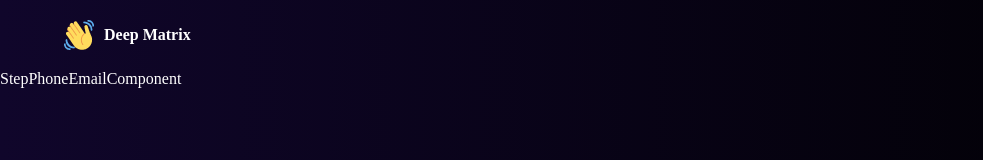
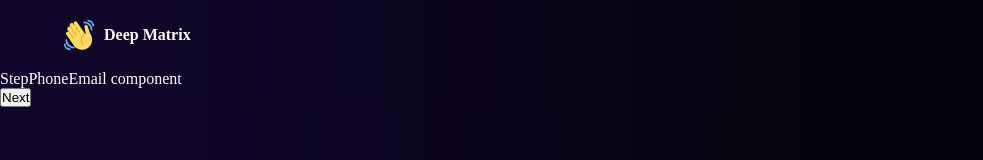
Before and after one commit to AmulSharma12/Deep-Matrix-Product, a React (Create React App) app: page /register in a window 1280 px wide. Shown: the top 160 px of the page, without its empty margins (0-983 px from the left). Built offline with nearby package versions, Linux system fonts and the light colour scheme.

Commit message:
Register steps linked by next button

```diff
--- a/src/pages/Register/Register.jsx
+++ b/src/pages/Register/Register.jsx
@@ -18,10 +18,13 @@ const steps = {
 const Register = () => {
   const [step, setStep] = useState(1);
   const Step = steps[step];
+  function onNext() {
+    setStep(step + 1);
+  }
 
   return (
     <div>
-      <Step />
+      <Step onNext={onNext} />
     </div>
   );
 };
--- a/src/pages/Steps/StepAvatar/StepAvatar.jsx
+++ b/src/pages/Steps/StepAvatar/StepAvatar.jsx
@@ -1,7 +1,12 @@
 import react from "react";
 
-const StepAvatar = () => {
-  return <div>Step Avatar component to be rendered</div>;
+const StepAvatar = ({ onNext }) => {
+  return (
+    <>
+      <div>StepAvatar component</div>
+      <button onClick={onNext}>Next</button>
+    </>
+  );
 };
 
 export default StepAvatar;
--- a/src/pages/Steps/StepName/StepName.jsx
+++ b/src/pages/Steps/StepName/StepName.jsx
@@ -1,7 +1,12 @@
 import react from "react";
 
-const StepName = () => {
-  return <div>Step Name component</div>;
+const StepName = ({onNext}) => {
+  return (
+    <>
+      <div>StepName component</div>
+      <button onClick={onNext}>Next</button>
+    </>
+  );
 };
 
 export default StepName;
--- a/src/pages/Steps/StepOtp/StepOtp.jsx
+++ b/src/pages/Steps/StepOtp/StepOtp.jsx
@@ -1,7 +1,12 @@
 import react from "react";
 
-const StepOtp = () => {
-  return <div>Step Otp component to be rendered</div>;
+const StepOtp = ({onNext}) => {
+  return (
+    <>
+      <div>StepOtp component</div>
+      <button onClick={onNext}>Next</button>
+    </>
+  );
 };
 
 export default StepOtp;
--- a/src/pages/Steps/StepPhoneEmail/StepPhoneEmail.jsx
+++ b/src/pages/Steps/StepPhoneEmail/StepPhoneEmail.jsx
@@ -1,7 +1,12 @@
 import react from "react";
 
-const StepPhoneEmail = () => {
-  return <div>StepPhoneEmailComponent</div>;
+const StepPhoneEmail = ({ onNext }) => {
+  return (
+    <>
+      <div>StepPhoneEmail component</div>
+      <button onClick={onNext}>Next</button>
+    </>
+  );
 };
 
 export default StepPhoneEmail;
--- a/src/pages/Steps/StepUserName/StepUserName.jsx
+++ b/src/pages/Steps/StepUserName/StepUserName.jsx
@@ -1,7 +1,12 @@
 import react from "react";
 
-const StepUserName = () => {
-  return <div>Step user name compoent to be rendered</div>;
+const StepUserName = ({onNext}) => {
+  return (
+    <>
+      <div>StepUserName component</div>
+      <button onClick={onNext}>Next</button>
+    </>
+  );
 };
 
 export default StepUserName;
```
